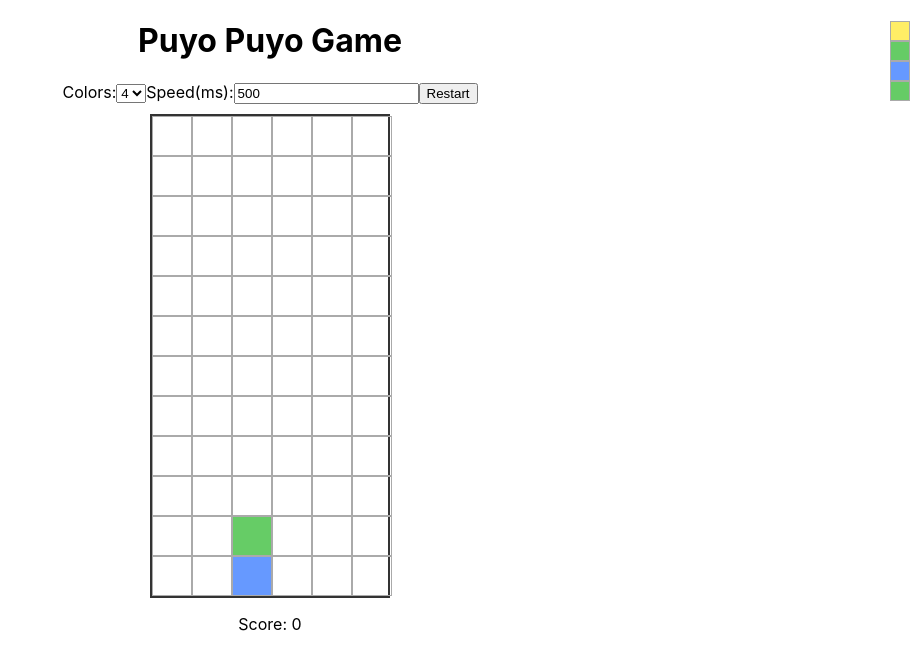
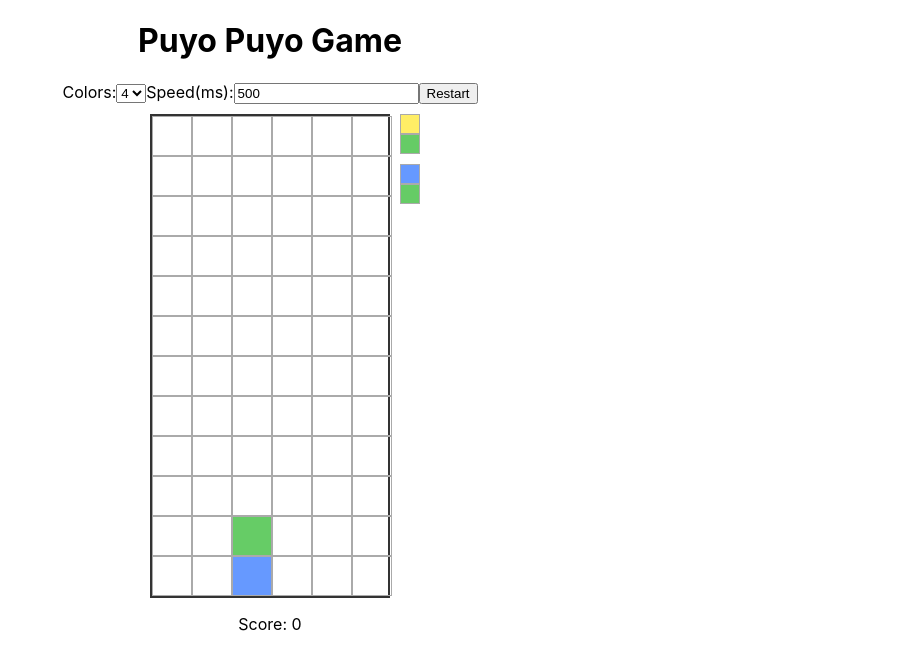
Before and after one commit to kamekingdom/puyopuyo, a React (Create React App) app: page / in a window 1280 px wide. Shown: the top 670 px of the page, without its empty margins (370-1280 px from the left). Built offline with nearby package versions, Linux system fonts and the light colour scheme.

Commit message:
Fix placement crash and adjust next piece layout

```diff
--- a/src/PuyoGame.css
+++ b/src/PuyoGame.css
@@ -4,10 +4,15 @@
   position: relative;
 }
 
+.board-container {
+  position: relative;
+  width: 240px;
+  margin: 0 auto;
+}
+
 .board {
   display: grid;
-  width: 240px;
-  margin: 0 auto;
+  width: 100%;
   border: 2px solid #333;
   box-sizing: border-box;
 }
@@ -27,10 +32,12 @@
 .next-pieces {
   position: absolute;
   top: 0;
-  right: 0;
+  left: 100%;
+  margin-left: 10px;
   display: flex;
   flex-direction: column;
   align-items: center;
+  gap: 10px;
 }
 
 .next-piece .cell {
--- a/src/PuyoGame.js
+++ b/src/PuyoGame.js
@@ -69,7 +69,7 @@ function PuyoGame() {
       }
     }, speed);
     return () => clearInterval(timer);
-  }, [speed, isClearing]);
+  }, [speed, isClearing, piece, board]);
 
   const movePiece = (dx, dy) => {
     if (canMove(piece.pivot.x + dx, piece.pivot.y + dy, piece.second.x + dx, piece.second.y + dy)) {
@@ -228,10 +228,12 @@ function PuyoGame() {
         </label>
         <button onClick={restartGame}>Restart</button>
       </div>
-      <div className="board" style={{gridTemplateColumns:`repeat(${COLS},1fr)`}}>
-        {cells}
+      <div className="board-container">
+        <div className="board" style={{gridTemplateColumns:`repeat(${COLS},1fr)`}}>
+          {cells}
+        </div>
+        <div className="next-pieces">{nextCells}</div>
       </div>
-      <div className="next-pieces">{nextCells}</div>
       <p>Score: {score}</p>
       {gameOverRef.current && <p>Game Over</p>}
     </div>
```
